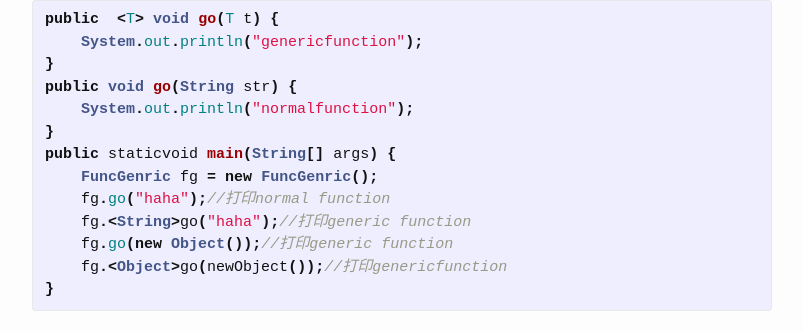
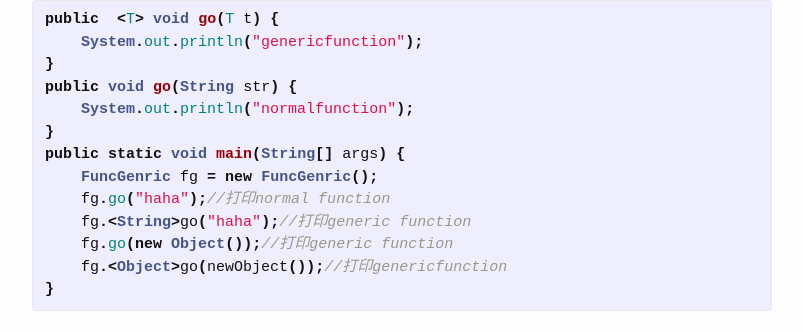
Before and after one commit to WaTer9527/WaTer9527.github.io, a Jekyll site: the page built from _posts/2016-04-09-jdk-5-generics.markdown, in a window 1280 px wide and 900 px high, scrolled down 5336 px. Shown: the part 114-446 px from the top of the window, without its empty margins (238-1041 px from the left). Built offline with Jekyll 4.4.1, drawn with Linux system fonts in a browser that asks for light colours.

Commit message:
edit an article

```diff
--- a/_posts/2016-04-09-jdk-5-generics.markdown
+++ b/_posts/2016-04-09-jdk-5-generics.markdown
@@ -248,7 +248,7 @@ public  <T> void go(T t) {
 public void go(String str) {
     System.out.println("normalfunction");
 }
-public staticvoid main(String[] args) {
+public static void main(String[] args) {
     FuncGenric fg = new FuncGenric();
     fg.go("haha");//打印normal function
     fg.<String>go("haha");//打印generic function
```
